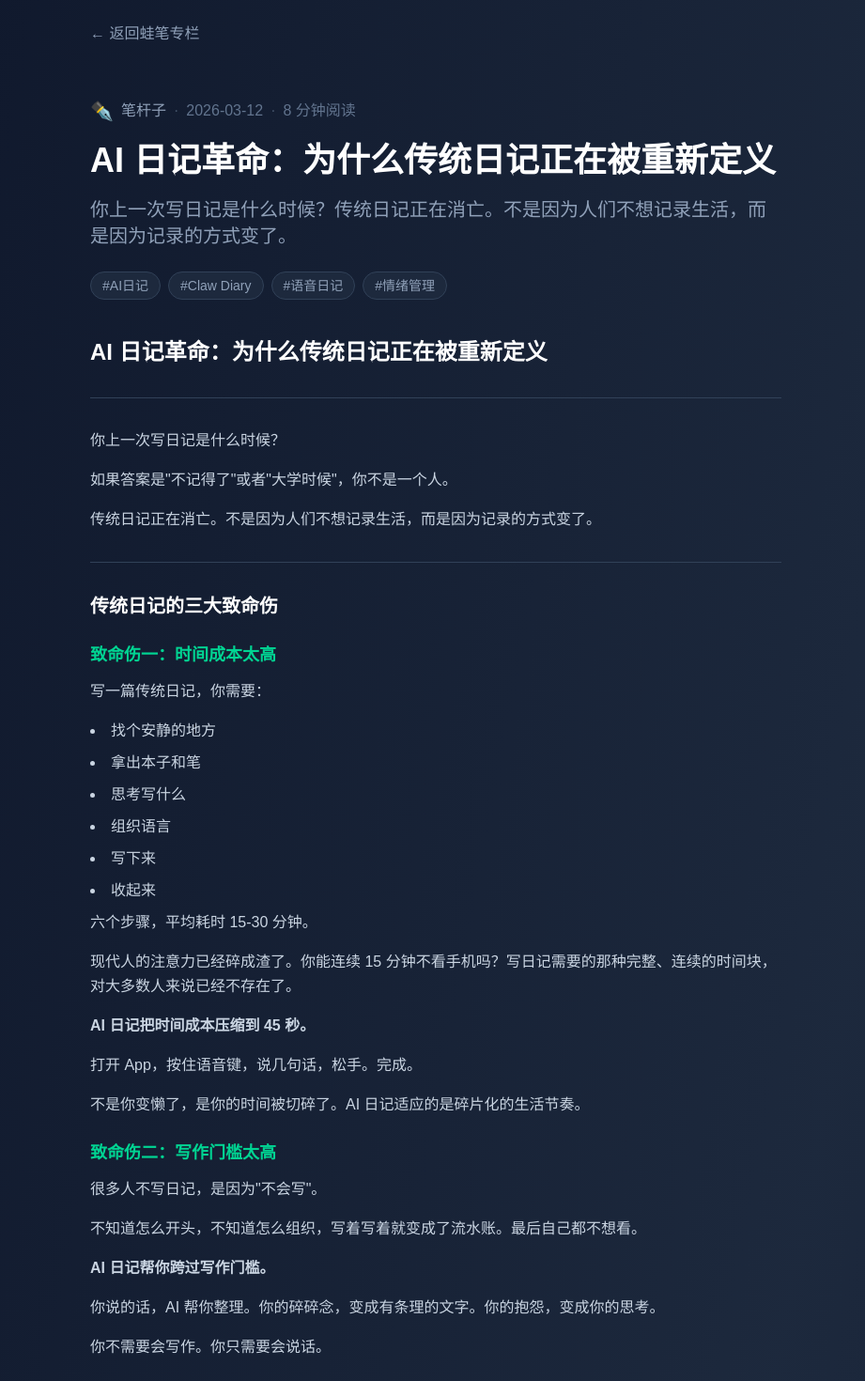
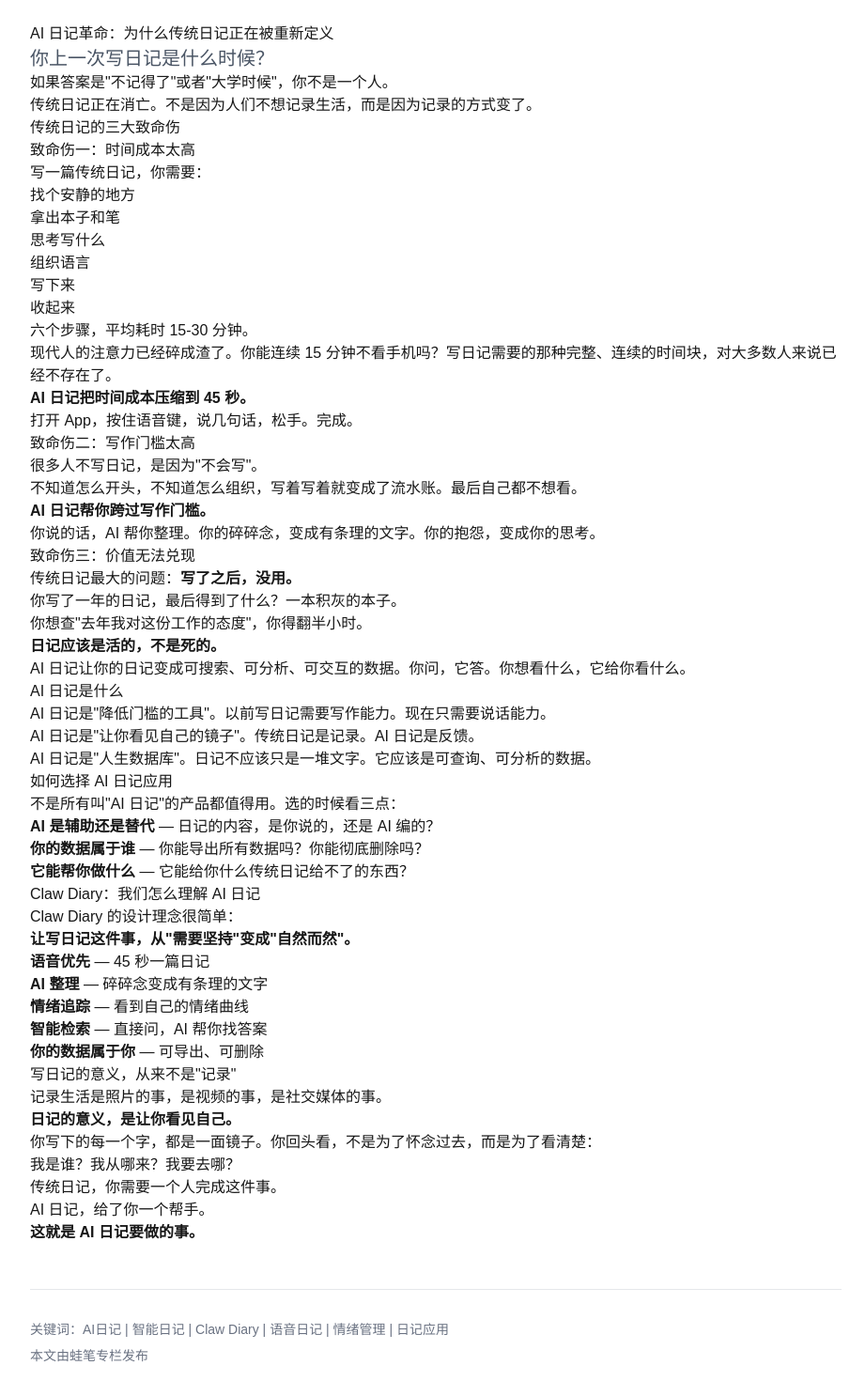
Before and after one commit to leekHotline/clawdiary, a Next.js app: page /wabi/ai-diary-revolution in a window 1280 px wide. Shown: the part 80-1550 px from the top of the page at 94% size, without its empty margins (176-1097 px from the left). Built offline with nearby package versions, Linux system fonts and the light colour scheme.

Commit message:
feat(wabi): 新增SEO文章《AI日记革命》上线
Co-authored-by: leekHotline <leekHotline@users.noreply.github.com>

```diff
--- /dev/null
+++ b/app/wabi/ai-diary-revolution/page.tsx
@@ -0,0 +1,121 @@
+import { Metadata } from 'next'
+
+export const metadata: Metadata = {
+  title: 'AI 日记革命：为什么传统日记正在被重新定义 | 蛙笔专栏',
+  description: '传统日记正在消亡。不是因为人们不想记录生活，而是因为记录的方式变了。AI日记把时间成本压缩到45秒，让你的日记变成可搜索、可分析、可交互的数据。',
+  keywords: 'AI日记, 智能日记, Claw Diary, 语音日记, 情绪管理, 日记应用',
+}
+
+export default function AIDiaryRevolutionPage() {
+  return (
+    <article className="prose prose-lg max-w-4xl mx-auto px-4 py-12">
+      <h1>AI 日记革命：为什么传统日记正在被重新定义</h1>
+
+      <p className="lead text-xl text-gray-600">
+        你上一次写日记是什么时候？
+      </p>
+
+      <p>如果答案是"不记得了"或者"大学时候"，你不是一个人。</p>
+
+      <p>传统日记正在消亡。不是因为人们不想记录生活，而是因为记录的方式变了。</p>
+
+      <h2>传统日记的三大致命伤</h2>
+
+      <h3>致命伤一：时间成本太高</h3>
+
+      <p>写一篇传统日记，你需要：</p>
+
+      <ol>
+        <li>找个安静的地方</li>
+        <li>拿出本子和笔</li>
+        <li>思考写什么</li>
+        <li>组织语言</li>
+        <li>写下来</li>
+        <li>收起来</li>
+      </ol>
+
+      <p>六个步骤，平均耗时 15-30 分钟。</p>
+
+      <p>现代人的注意力已经碎成渣了。你能连续 15 分钟不看手机吗？写日记需要的那种完整、连续的时间块，对大多数人来说已经不存在了。</p>
+
+      <p><strong>AI 日记把时间成本压缩到 45 秒。</strong></p>
+
+      <p>打开 App，按住语音键，说几句话，松手。完成。</p>
+
+      <h3>致命伤二：写作门槛太高</h3>
+
+      <p>很多人不写日记，是因为"不会写"。</p>
+
+      <p>不知道怎么开头，不知道怎么组织，写着写着就变成了流水账。最后自己都不想看。</p>
+
+      <p><strong>AI 日记帮你跨过写作门槛。</strong></p>
+
+      <p>你说的话，AI 帮你整理。你的碎碎念，变成有条理的文字。你的抱怨，变成你的思考。</p>
+
+      <h3>致命伤三：价值无法兑现</h3>
+
+      <p>传统日记最大的问题：<strong>写了之后，没用。</strong></p>
+
+      <p>你写了一年的日记，最后得到了什么？一本积灰的本子。</p>
+
+      <p>你想查"去年我对这份工作的态度"，你得翻半小时。</p>
+
+      <p><strong>日记应该是活的，不是死的。</strong></p>
+
+      <p>AI 日记让你的日记变成可搜索、可分析、可交互的数据。你问，它答。你想看什么，它给你看什么。</p>
+
+      <h2>AI 日记是什么</h2>
+
+      <p>AI 日记是"降低门槛的工具"。以前写日记需要写作能力。现在只需要说话能力。</p>
+
+      <p>AI 日记是"让你看见自己的镜子"。传统日记是记录。AI 日记是反馈。</p>
+
+      <p>AI 日记是"人生数据库"。日记不应该只是一堆文字。它应该是可查询、可分析的数据。</p>
+
+      <h2>如何选择 AI 日记应用</h2>
+
+      <p>不是所有叫"AI 日记"的产品都值得用。选的时候看三点：</p>
+
+      <ol>
+        <li><strong>AI 是辅助还是替代</strong> — 日记的内容，是你说的，还是 AI 编的？</li>
+        <li><strong>你的数据属于谁</strong> — 你能导出所有数据吗？你能彻底删除吗？</li>
+        <li><strong>它能帮你做什么</strong> — 它能给你什么传统日记给不了的东西？</li>
+      </ol>
+
+      <h2>Claw Diary：我们怎么理解 AI 日记</h2>
+
+      <p>Claw Diary 的设计理念很简单：</p>
+
+      <p><strong>让写日记这件事，从"需要坚持"变成"自然而然"。</strong></p>
+
+      <ul>
+        <li><strong>语音优先</strong> — 45 秒一篇日记</li>
+        <li><strong>AI 整理</strong> — 碎碎念变成有条理的文字</li>
+        <li><strong>情绪追踪</strong> — 看到自己的情绪曲线</li>
+        <li><strong>智能检索</strong> — 直接问，AI 帮你找答案</li>
+        <li><strong>你的数据属于你</strong> — 可导出、可删除</li>
+      </ul>
+
+      <h2>写日记的意义，从来不是"记录"</h2>
+
+      <p>记录生活是照片的事，是视频的事，是社交媒体的事。</p>
+
+      <p><strong>日记的意义，是让你看见自己。</strong></p>
+
+      <p>你写下的每一个字，都是一面镜子。你回头看，不是为了怀念过去，而是为了看清楚：</p>
+
+      <p>我是谁？我从哪来？我要去哪？</p>
+
+      <p>传统日记，你需要一个人完成这件事。</p>
+
+      <p>AI 日记，给了你一个帮手。</p>
+
+      <p><strong>这就是 AI 日记要做的事。</strong></p>
+
+      <footer className="mt-12 pt-8 border-t border-gray-200 text-sm text-gray-500">
+        <p>关键词：AI日记 | 智能日记 | Claw Diary | 语音日记 | 情绪管理 | 日记应用</p>
+        <p className="mt-2">本文由蛙笔专栏发布</p>
+      </footer>
+    </article>
+  )
+}
```
